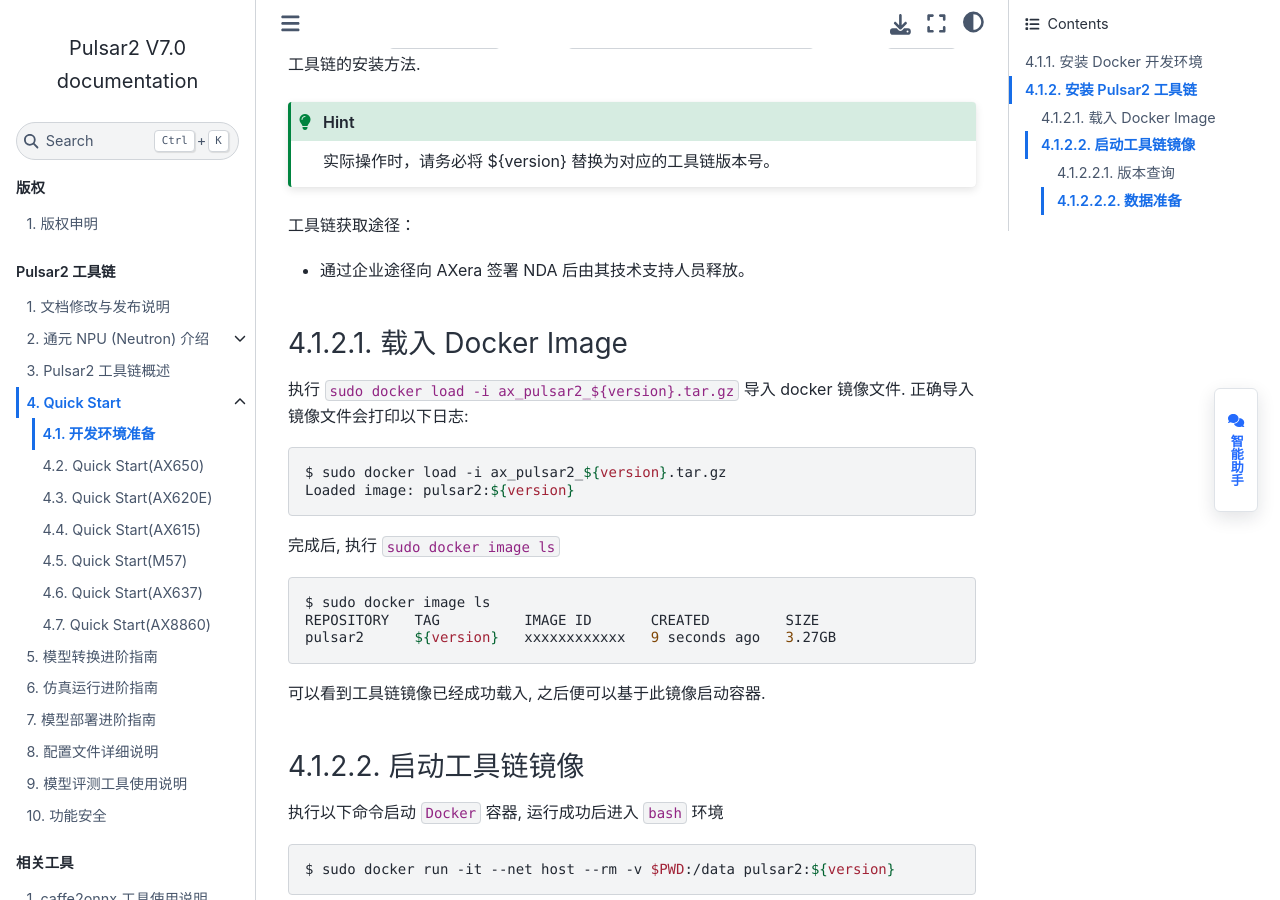
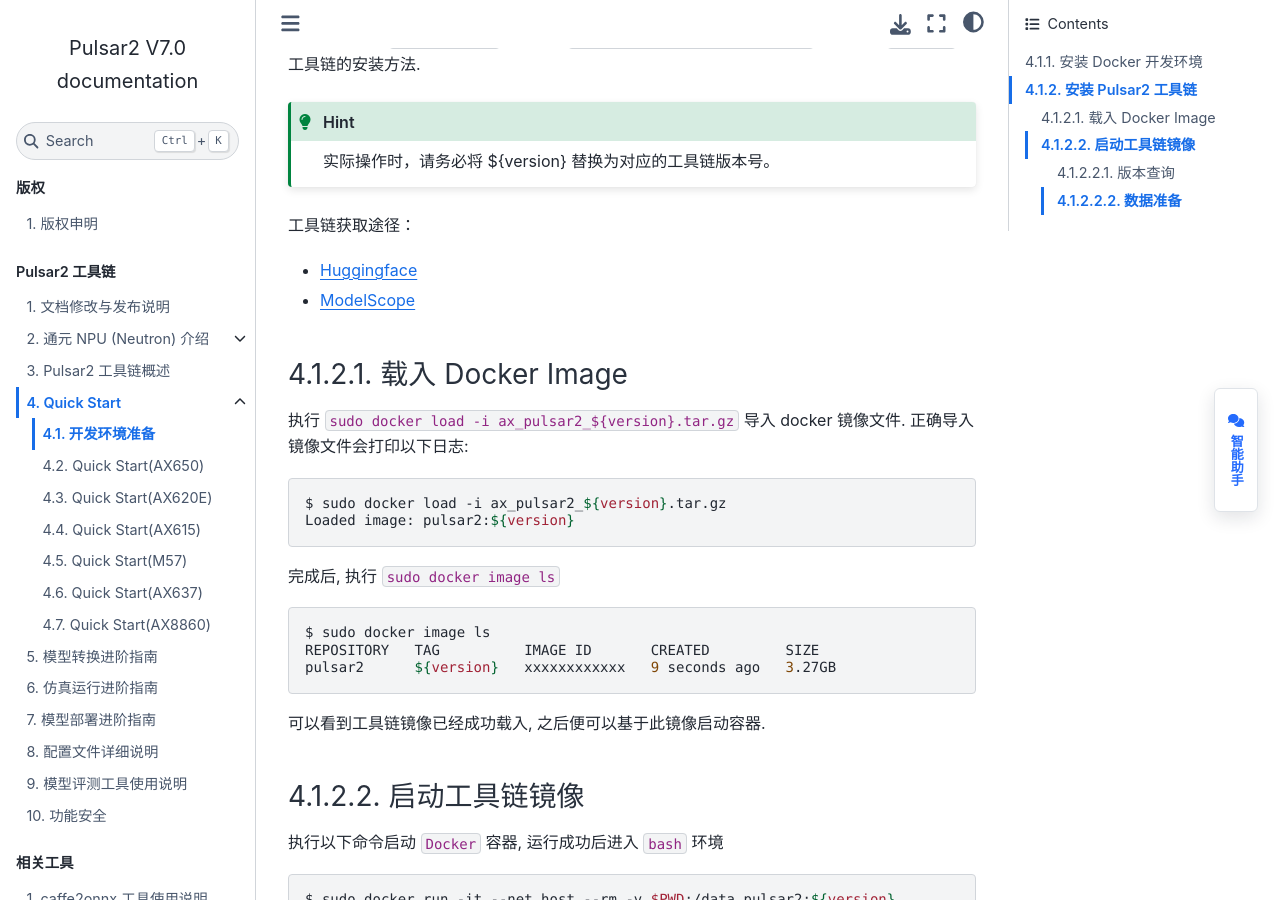
Before and after one commit to AXERA-TECH/pulsar2-docs, a Sphinx documentation site: the page built from source/user_guides_quick/quick_start_prepare.md, in a window 1280 px wide and 900 px high, scrolled down 760 px. Built offline with Sphinx 7.4.7 and the Sphinx Book theme 1.1.4, drawn with Linux system fonts in a browser that asks for light colours.

Commit message:
Update quick_start_prepare.md

```diff
--- a/source/user_guides_quick/quick_start_prepare.md
+++ b/source/user_guides_quick/quick_start_prepare.md
@@ -33,7 +33,8 @@
 
 工具链获取途径：
 
-- 通过企业途径向 AXera 签署 NDA 后由其技术支持人员释放。
+- [Huggingface](https://huggingface.co/AXERA-TECH/Pulsar2)
+- [ModelScope](https://modelscope.cn/models/AXERA-TECH/Pulsar2)
 
 ### 载入 Docker Image
 
```
